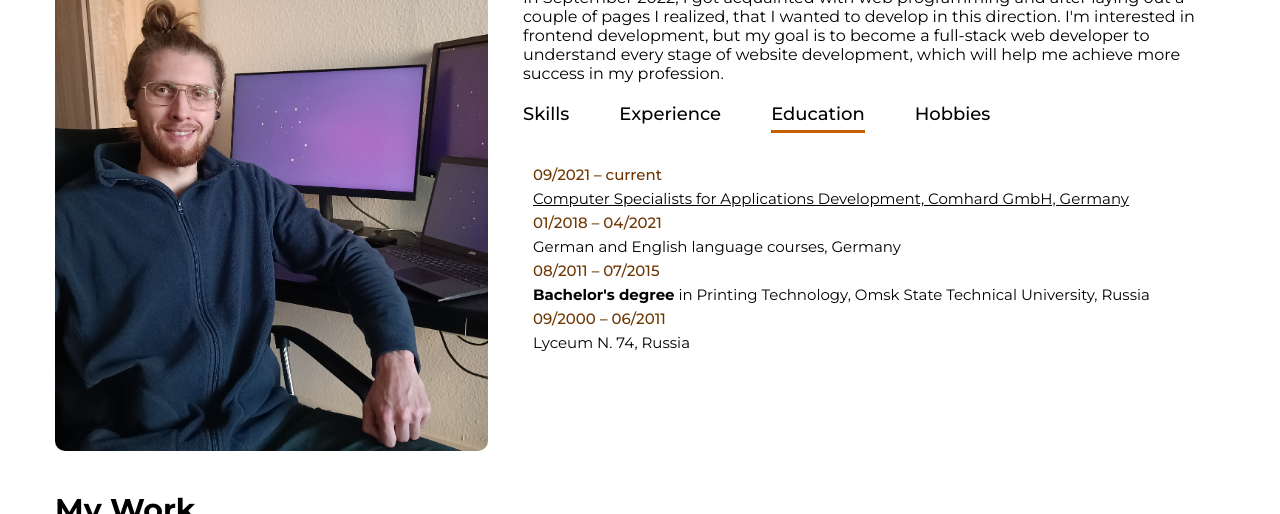
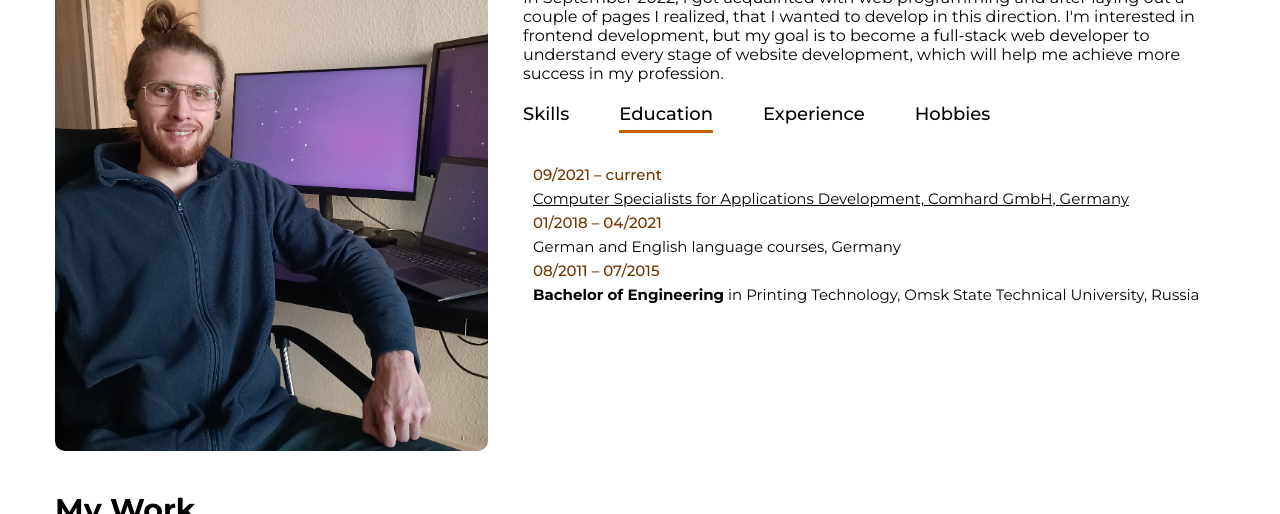
Before and after one commit to EugenPriymak/my-site, a plain HTML site: page index.html in a window 1280 px wide. Both pictures are taken after a click on the element "Education". Shown: the part 687-1201 px from the top of the page. Drawn offline with Linux system fonts and the light colour scheme.

Commit message:
change cv-file. Edit text and order in 'about me' block

```diff
--- a/index.html
+++ b/index.html
@@ -48,7 +48,7 @@
                             <i class="fa-brands fa-square-whatsapp"></i>
                         </a>
                     </div>
-                    <a class="btn" href="img/Priymak_Lebenslauf.pdf" download>DOWNLOAD MY CV</a>
+                    <a class="btn" href="img/Priymak_CV_DE.pdf" download>DOWNLOAD MY CV</a>
                 </div>
                 <img class="intro__img" alt="" src="img/header__text-img.png">
             </div>
@@ -69,8 +69,8 @@
 
                     <div class="tabs">
                         <p class="tab__link active-link" onclick="opentab('skills')">Skills</p>
+                        <p class="tab__link" onclick="opentab('education')">Education</p>
                         <p class="tab__link" onclick="opentab('experience')">Experience</p>
-                        <p class="tab__link" onclick="opentab('education')">Education</p>
                         <p class="tab__link" onclick="opentab('hobbies')">Hobbies</p>
                     </div>
                     <!-- skills -->
@@ -119,9 +119,9 @@
 
                             <li class="tab__content__item"><span>01/2018 – 04/2021</span><p class="tab__content__item-text"></p>German and English language courses, Germany</li>
 
-                            <li class="tab__content__item"><span>08/2011 – 07/2015</span><p class="tab__content__item-text"><b>Bachelor's degree</b> in Printing Technology, Omsk State Technical University, Russia</p></li>
+                            <li class="tab__content__item"><span>08/2011 – 07/2015</span><p class="tab__content__item-text"><b>Bachelor of Engineering</b> in Printing Technology, Omsk State Technical University, Russia</p></li>
 
-                            <li class="tab__content__item"><span>09/2000 – 06/2011</span><p class="tab__content__item-text">Lyceum N. 74, Russia</p></li>
+                            <!-- <li class="tab__content__item"><span>09/2000 – 06/2011</span><p class="tab__content__item-text">Lyceum N. 74, Russia</p></li> -->
                         </ul>
 
                     </div>
```
Also changed, not shown: 2 other files.
